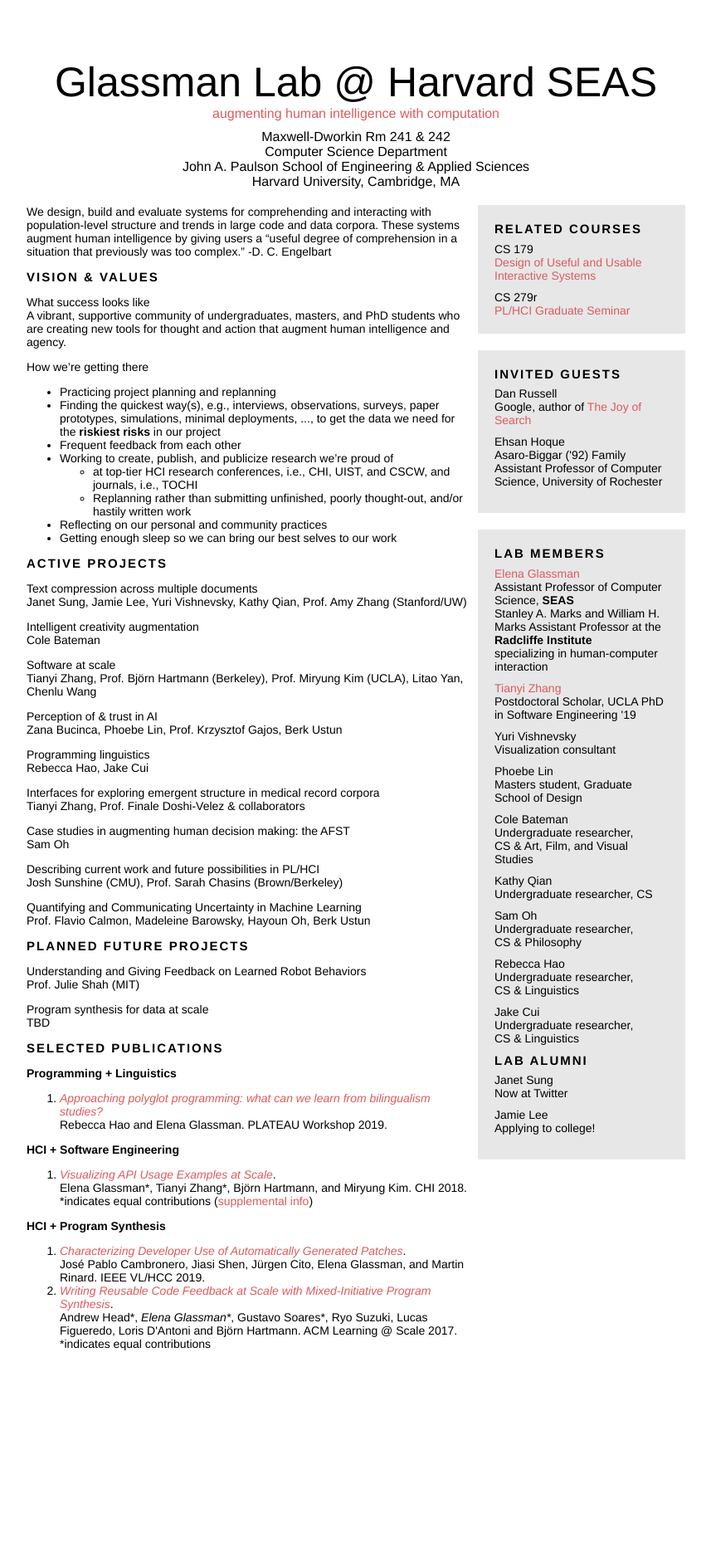
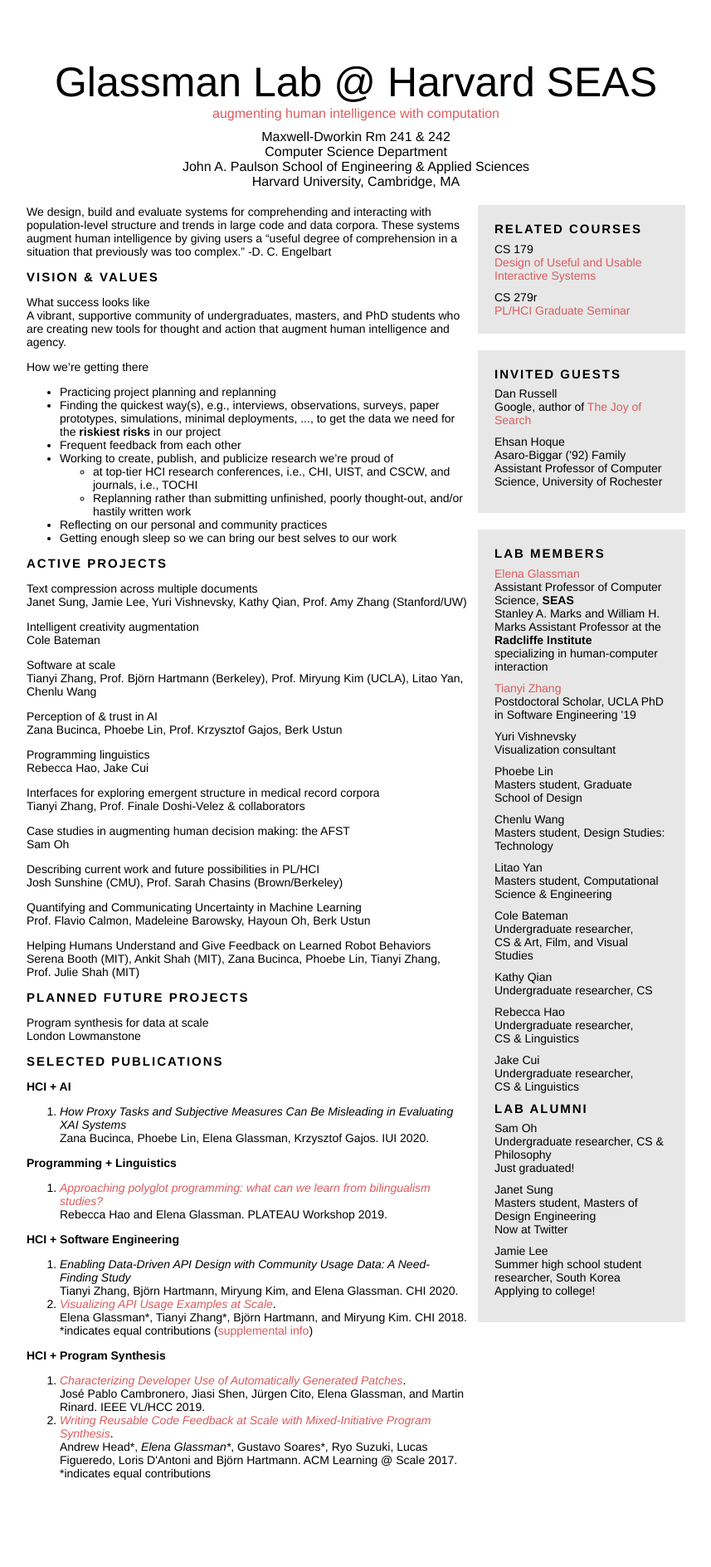
Before and after one commit to eglassman/eglassman.github.io, a Jekyll site: the page built from index.html, in a window 1280 px wide. Shown: the whole page at 83% size, without its empty margins (211-1068 px from the left). Built offline with Jekyll 4.4.1, drawn with Linux system fonts in a browser that asks for light colours; before the commit the page ends 1732 px from its top, so only the background shows below that.

Commit message:
added projects, papers, people

```diff
--- a/index.html
+++ b/index.html
@@ -101,18 +101,22 @@
       <span class="slightlybold">Quantifying and Communicating Uncertainty in Machine Learning</span><br>
       Prof. Flavio Calmon, Madeleine Barowsky, Hayoun Oh, Berk Ustun
       </p>
+      <p>
+      <span class="slightlybold">Helping Humans Understand and Give Feedback on Learned Robot Behaviors</span><br>
+      Serena Booth (MIT), Ankit Shah (MIT), Zana Bucinca, Phoebe Lin, Tianyi Zhang, Prof. Julie Shah (MIT)
+      </p>
+      <!-- <p>
+      <span class="slightlybold">Helping Humans Recognize Type I and Type II OCR Errors</span><br>
+      Zejiang Shen, Prof. Melissa Dell
+      </p> -->
 
       <div class="header lead">
       Planned Future Projects
       </div>
 
       <p>
-      <span class="slightlybold">Understanding and Giving Feedback on Learned Robot Behaviors</span><br>
-      Prof. Julie Shah (MIT)
-      </p>
-      <p>
       <span class="slightlybold">Program synthesis for data at scale</span><br>
-      TBD
+      London Lowmanstone
       </p>
 
       <!-- <p>
@@ -134,6 +138,15 @@
     <div>
 
       <p>
+        <span class="boldish">HCI + AI</span>
+      </p>
+
+      <ol>
+        <li><em>How Proxy Tasks and Subjective Measures Can Be Misleading in Evaluating XAI Systems</em>
+          <br/>Zana Bucinca, Phoebe Lin, Elena Glassman, Krzysztof Gajos. IUI 2020.</li>
+      </ol>
+
+      <p>
         <span class="boldish">Programming + Linguistics</span>
       </p>
 
@@ -147,6 +160,9 @@
       </p>
 
       <ol>
+        <li><em>Enabling Data-Driven API Design with Community Usage Data: A Need-Finding Study</em>
+          <br/>Tianyi Zhang, Björn Hartmann, Miryung Kim, and Elena Glassman. CHI 2020.
+        </li>
         <li><em><a href="papers/examplore_chi18.pdf">Visualizing API Usage Examples at Scale</a></em>.
           <br/>Elena Glassman*, Tianyi Zhang*, Björn Hartmann, and Miryung Kim. CHI 2018.<br/>*indicates equal contributions (<a href="https://eglassman.github.io/examplore/">supplemental info</a>)</li>
         <!-- <li><em><a href="https://andrewhead.info/assets/pdf/scooping-examples.pdf">Interactive Extraction of Examples from Existing Code</a></em>.<br/>Andrew Head, Elena Glassman, Björn Hartmann, and Marti Hearst. CHI 2018.<br/>(<a href="https://andrewhead.info/assets/pdf/scooping-examples-auxiliary-material.pdf">supplemental material</a>) (<a href="https://andrewhead.info/assets/pdf/scooping-examples-slides.pdf">slides</a>) (<a href="https://codescoop.berkeley.edu">demo</a>) (<a href="https://www.youtube.com/watch?v=RYbhnRDbvyY">video</a>) (<a href="https://www.youtube.com/watch?v=sIpSS-F1Ltg">teaser</a>)</li> -->
@@ -260,6 +276,22 @@
     </div>
     <div class="margin-bottom">
       <div class="slightlybold">
+        Chenlu Wang
+      </div>
+      <div>
+        Masters student, Design Studies: Technology
+      </div>
+    </div>
+    <div class="margin-bottom">
+      <div class="slightlybold">
+        Litao Yan
+      </div>
+      <div>
+        Masters student, Computational Science & Engineering
+      </div>
+    </div>
+    <div class="margin-bottom">
+      <div class="slightlybold">
         Cole Bateman
       </div>
       <div>
@@ -272,14 +304,6 @@
       </div>
       <div>
         Undergraduate researcher, CS
-      </div>
-    </div>
-    <div class="margin-bottom">
-      <div class="slightlybold">
-        Sam Oh
-      </div>
-      <div>
-        Undergraduate researcher,<br>CS & Philosophy
       </div>
     </div>
     <div class="margin-bottom">
@@ -304,10 +328,18 @@
     </div>
     <div class="margin-bottom">
       <div class="slightlybold">
+        Sam Oh
+      </div>
+      <div>
+        Undergraduate researcher, CS & Philosophy<br>Just graduated!
+      </div>
+    </div>
+    <div class="margin-bottom">
+      <div class="slightlybold">
         Janet Sung
       </div>
       <div>
-        Now at Twitter
+        Masters student, Masters of Design Engineering<br>Now at Twitter
       </div>
     </div>
     <div class="margin-bottom">
@@ -315,7 +347,7 @@
         Jamie Lee
       </div>
       <div>
-        Applying to college!
+        Summer high school student researcher, South Korea<br>Applying to college!
       </div>
     </div>
   </div>
```
